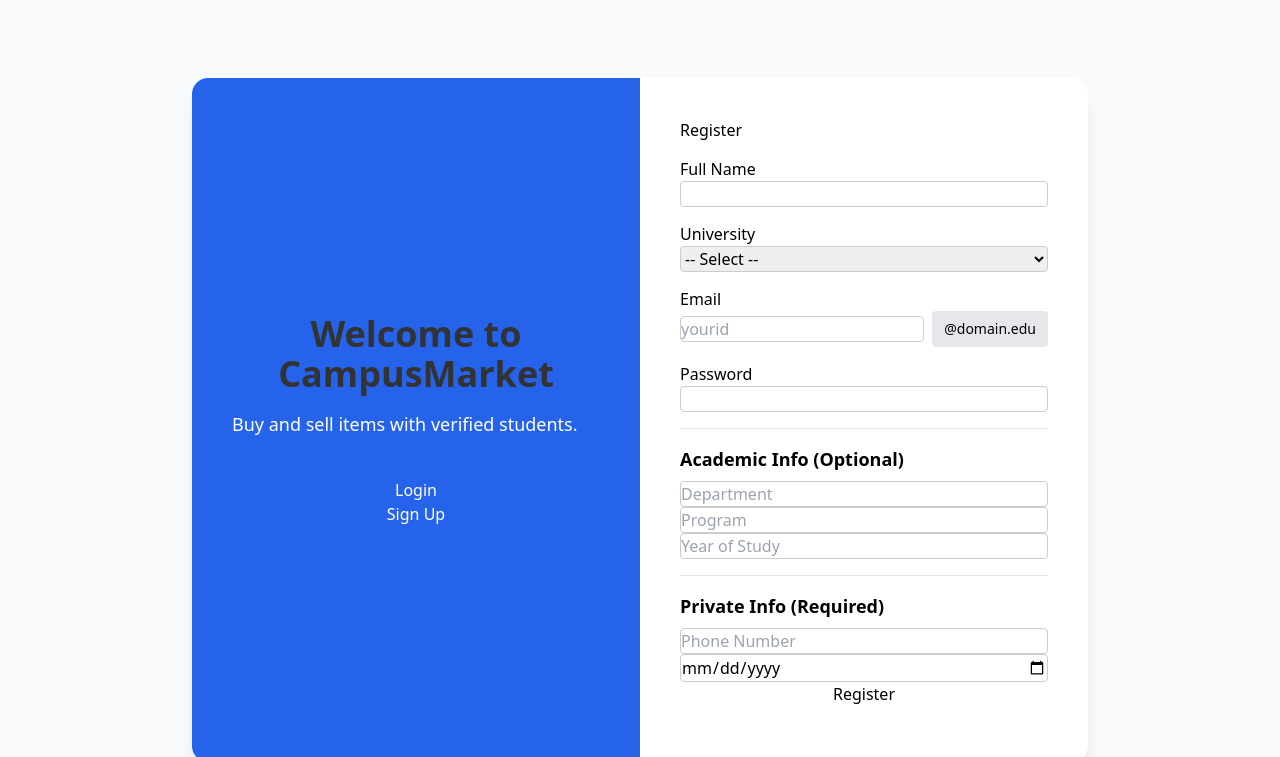
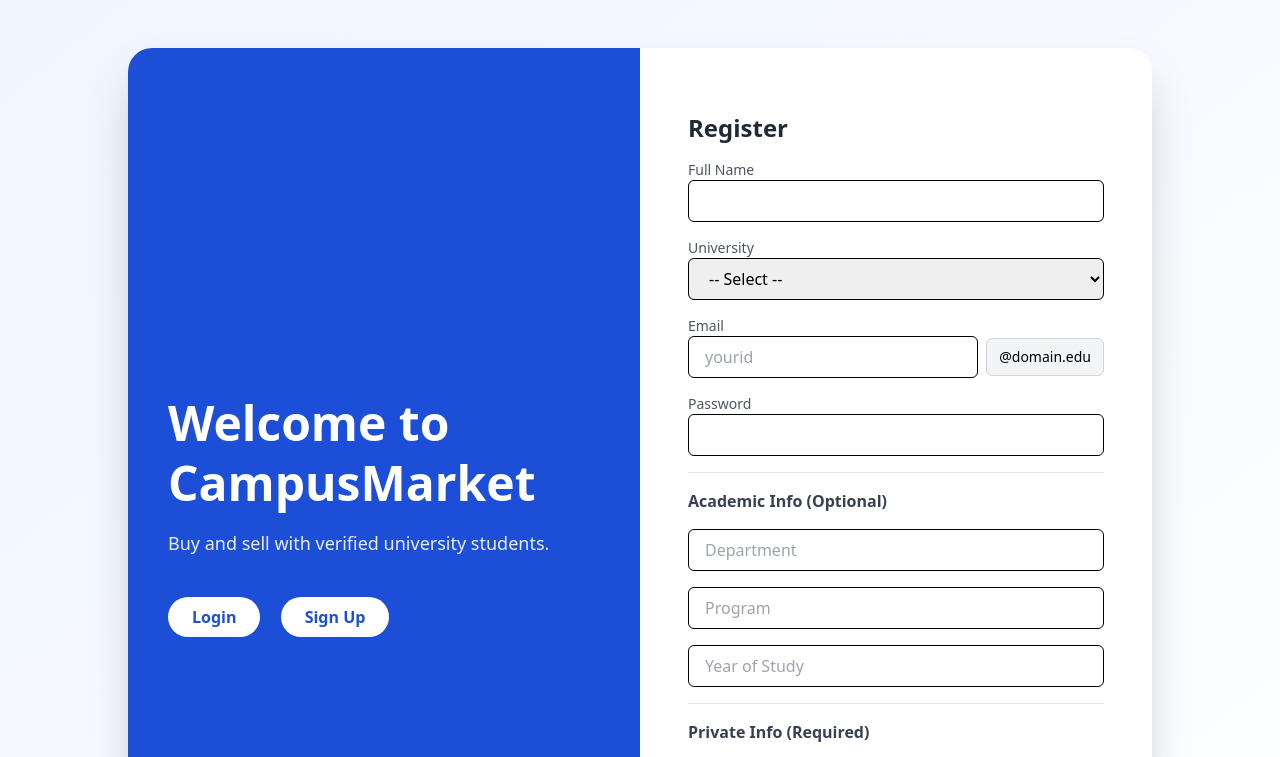
Before and after one commit to Iqura-Alam/Trial-Run, a plain HTML site: page frontend/index.html in a window 1280 px wide. Both pictures are taken after a click on the button "Sign Up". Shown: the top 757 px of the page. Drawn offline with nearby package versions, Linux system fonts and the light colour scheme.

Commit message:
Update index.html

```diff
--- a/frontend/index.html
+++ b/frontend/index.html
@@ -5,82 +5,95 @@
   <meta name="viewport" content="width=device-width, initial-scale=1.0"/>
   <title>CampusMarket</title>
   <script src="https://cdn.tailwindcss.com"></script>
-  <link rel="stylesheet" href="style.css">
 </head>
-<body class="bg-gray-50 font-sans">
+<body class="bg-gradient-to-br from-blue-50 to-white min-h-screen font-sans">
 
-<div class="min-h-screen flex items-center justify-center px-4">
-  <div class="bg-white shadow-xl rounded-2xl w-full max-w-4xl overflow-hidden grid grid-cols-1 md:grid-cols-2">
+<div class="flex items-center justify-center px-4 py-12">
+  <div class="bg-white shadow-2xl rounded-3xl w-full max-w-5xl grid grid-cols-1 md:grid-cols-2 overflow-hidden">
 
     <!-- Left Panel -->
-    <div class="bg-blue-600 text-white p-10 flex flex-col justify-center">
-      <h1 class="text-4xl font-bold mb-4">Welcome to CampusMarket</h1>
-      <p class="text-lg">Buy and sell items with verified students.</p>
-      <div class="mt-10">
-        <button onclick="showForm('login')" class="action-btn mr-2">Login</button>
-        <button onclick="showForm('signup')" class="action-btn">Sign Up</button>
+    <div class="bg-blue-700 text-white p-10 flex flex-col justify-center transition duration-300 ease-in-out">
+      <h1 class="text-5xl font-extrabold leading-tight mb-4">Welcome to<br>CampusMarket</h1>
+      <p class="text-lg opacity-90 mb-10">Buy and sell with verified university students.</p>
+      <div class="space-x-4">
+        <button onclick="showForm('login')" class="bg-white text-blue-700 font-bold py-2 px-6 rounded-full hover:bg-blue-100 transition">Login</button>
+        <button onclick="showForm('signup')" class="bg-white text-blue-700 font-bold py-2 px-6 rounded-full hover:bg-blue-100 transition">Sign Up</button>
       </div>
     </div>
 
     <!-- Right Panel -->
-    <div class="p-8 md:p-10" id="formContainer">
+    <div class="p-8 md:p-12 bg-white">
 
       <!-- Login Form -->
-      <form id="loginForm">
-        <h2 class="form-title">Login</h2>
+      <form id="loginForm" class="space-y-5">
+        <h2 class="text-2xl font-bold text-gray-800 mb-4">Login</h2>
 
-        <label class="form-label">Email</label>
-        <input type="email" name="email" class="form-input" required />
+        <div>
+          <label class="block text-sm font-medium text-gray-600">Email</label>
+          <input type="email" name="email" class="w-full px-4 py-2 border border-black rounded-md focus:outline-none focus:ring-2 focus:ring-blue-500" required />
+        </div>
 
-        <label class="form-label">Password</label>
-        <input type="password" name="password" class="form-input" required />
+        <div>
+          <label class="block text-sm font-medium text-gray-600">Password</label>
+          <input type="password" name="password" class="w-full px-4 py-2 border border-black rounded-md focus:outline-none focus:ring-2 focus:ring-blue-500" required />
+        </div>
 
-        <button type="submit" class="submit-btn">Login</button>
-        <div id="loginMessage" class="text-center mt-4 font-semibold"></div>
+        <button type="submit" class="w-full bg-blue-600 text-white py-2 rounded-lg font-semibold hover:bg-blue-700 transition">Login</button>
+        <div id="loginMessage" class="text-center mt-3 text-red-600 font-medium"></div>
       </form>
 
       <!-- Sign Up Form -->
-      <form id="signupForm" class="hidden">
+      <form id="signupForm" class="hidden space-y-4 mt-4">
+        <h2 class="text-2xl font-bold text-gray-800 mb-2">Register</h2>
 
-        <h2 class="form-title">Register</h2>
+        <div>
+          <label class="block text-sm font-medium text-gray-600">Full Name</label>
+          <input type="text" name="name" class="w-full px-4 py-2 border border-black rounded-md focus:outline-none focus:ring-2 focus:ring-blue-500" required>
+        </div>
 
-        <label class="form-label">Full Name</label>
-        <input type="text" name="name" class="form-input" required>
-
-        <label class="form-label">University</label>
-        <select id="university" name="university" class="form-input" required>
+        <div>
+          <label class="block text-sm font-medium text-gray-600">University</label>
+          <select id="university" name="university" class="w-full px-4 py-2 border border-black rounded-md focus:outline-none focus:ring-2 focus:ring-blue-500" required>
             <option value="">-- Select --</option>
             <option value="Islamic University of Technology" data-domain="iut-dhaka.edu">IUT</option>
             <option value="University of Dhaka" data-domain="du.ac.bd">DU</option>
             <option value="BRAC University" data-domain="bracu.ac.bd">BRACU</option>
+            <option value="North South University" data-domain="northsouth.edu">NSU</option>
+            <option value="BUET" data-domain="buet.ac.bd">BUET</option>
+
           </select>
-
-        <label class="form-label">Email</label>
-        <div class="flex items-center">
-          <input type="text" id="emailLocal" class="form-input mr-2" placeholder="yourid" required />
-          <span id="domain" class="text-sm bg-gray-200 py-2 px-3 rounded">@domain.edu</span>
         </div>
 
-        <label class="form-label">Password</label>
-        <input type="password" name="password" class="form-input" required />
+        <div>
+          <label class="block text-sm font-medium text-gray-600">Email</label>
+          <div class="flex items-center">
+            <input type="text" id="emailLocal" class="w-full px-4 py-2 border border-black rounded-md focus:outline-none focus:ring-2 focus:ring-blue-500 mr-2" placeholder="yourid" required />
+            <span id="domain" class="text-sm bg-gray-100 py-2 px-3 rounded-md border border-gray-300">@domain.edu</span>
+          </div>
+        </div>
+
+        <div>
+          <label class="block text-sm font-medium text-gray-600">Password</label>
+          <input type="password" name="password" class="w-full px-4 py-2 border border-black rounded-md focus:outline-none focus:ring-2 focus:ring-blue-500" required />
+        </div>
 
         <hr class="my-4">
 
-        <h3 class="text-lg font-semibold mb-2">Academic Info (Optional)</h3>
-        <input type="text" name="department" class="form-input" placeholder="Department" />
-        <input type="text" name="program" class="form-input" placeholder="Program" />
-        <input type="number" name="year" class="form-input" placeholder="Year of Study" min="1" />
+        <h3 class="text-md font-semibold text-gray-700">Academic Info (Optional)</h3>
+        <input type="text" name="department" class="w-full px-4 py-2 border border-black rounded-md focus:outline-none focus:ring-2 focus:ring-blue-500" placeholder="Department" />
+        <input type="text" name="program" class="w-full px-4 py-2 border border-black rounded-md focus:outline-none focus:ring-2 focus:ring-blue-500" placeholder="Program" />
+        <input type="number" name="year" class="w-full px-4 py-2 border border-black rounded-md focus:outline-none focus:ring-2 focus:ring-blue-500" placeholder="Year of Study" min="1" />
 
         <hr class="my-4">
 
-        <h3 class="text-lg font-semibold mb-2">Private Info (Required)</h3>
-        <input type="tel" name="phone" class="form-input" placeholder="Phone Number" required />
-        <input type="date" name="dob" class="form-input" required />
+        <h3 class="text-md font-semibold text-gray-700">Private Info (Required)</h3>
+        <input type="tel" name="phone" class="w-full px-4 py-2 border border-black rounded-md focus:outline-none focus:ring-2 focus:ring-blue-500" placeholder="Phone Number" required />
+        <input type="date" name="dob" class="w-full px-4 py-2 border border-black rounded-md focus:outline-none focus:ring-2 focus:ring-blue-500" required />
 
-        <button type="submit" class="submit-btn">Register</button>
-        <div id="signupMessage" class="text-center mt-4 font-semibold"></div>
+        <button type="submit" class="w-full bg-blue-600 text-white py-2 rounded-lg font-semibold hover:bg-blue-700 transition">Register</button>
+        <div id="signupMessage" class="text-center mt-3 text-green-600 font-medium"></div>
+      </form>
 
-      </form>
     </div>
   </div>
 </div>
```
Lines whose indentation alone changed are shown as unchanged.
